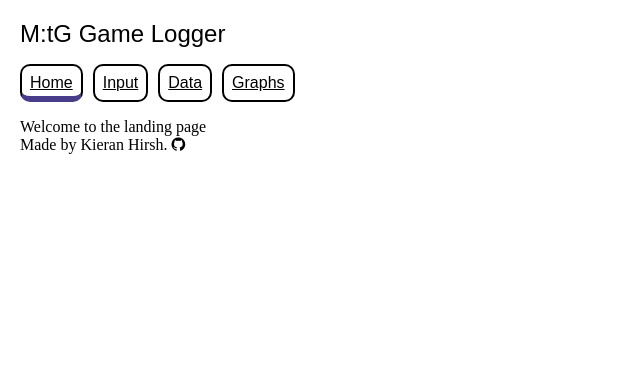
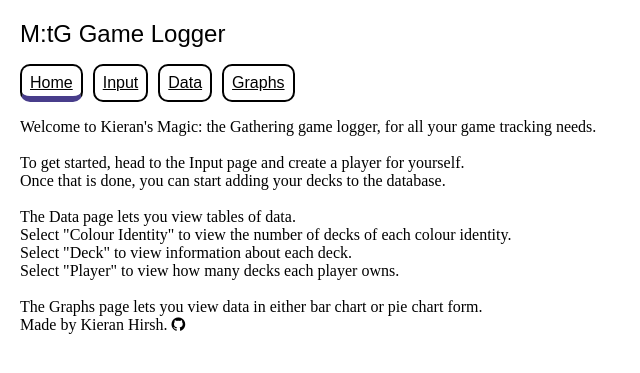
Before and after one commit to kieranhirsh/MtG_game_log, a Flask app: page / in a window 1280 px wide. Shown: the top 373 px of the page, without its empty margins (0-640 px from the left). Run offline with Flask 3, Linux system fonts and the light colour scheme; parts of the project's set-up code (start-up, migrations or seed data) failed here and were passed over.

Commit message:
README and index page updates

```diff
--- a/templates/index.html
+++ b/templates/index.html
@@ -11,7 +11,14 @@
 
 <body pg-name="index" js="off">
     {% include "header.html" %}
-    Welcome to the landing page
+    Welcome to Kieran's Magic: the Gathering game logger, for all your game tracking needs.<br><br>
+    To get started, head to the Input page and create a player for yourself.<br>
+    Once that is done, you can start adding your decks to the database.<br><br>
+    The Data page lets you view tables of data.<br>
+    Select "Colour Identity" to view the number of decks of each colour identity.<br>
+    Select "Deck" to view information about each deck.<br>
+    Select "Player" to view how many decks each player owns.<br><br>
+    The Graphs page lets you view data in either bar chart or pie chart form.
     {% include "footer.html" %}
 </body>
 </html>
```
Also changed, not shown: README.md.
